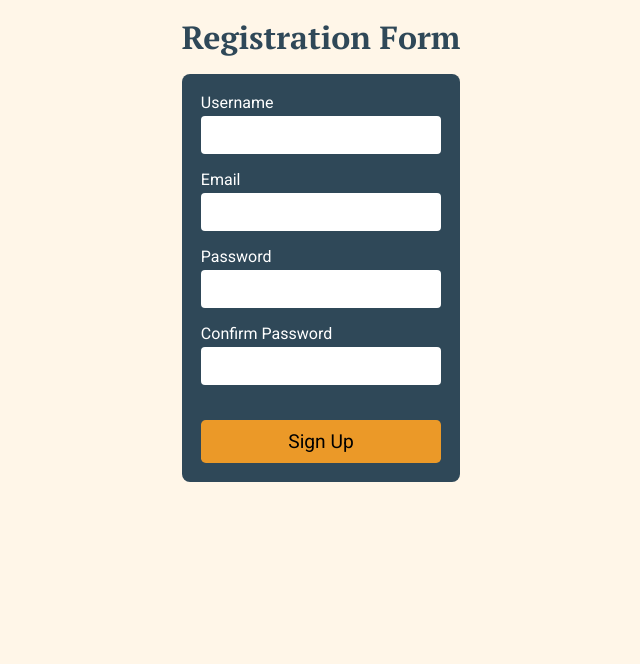
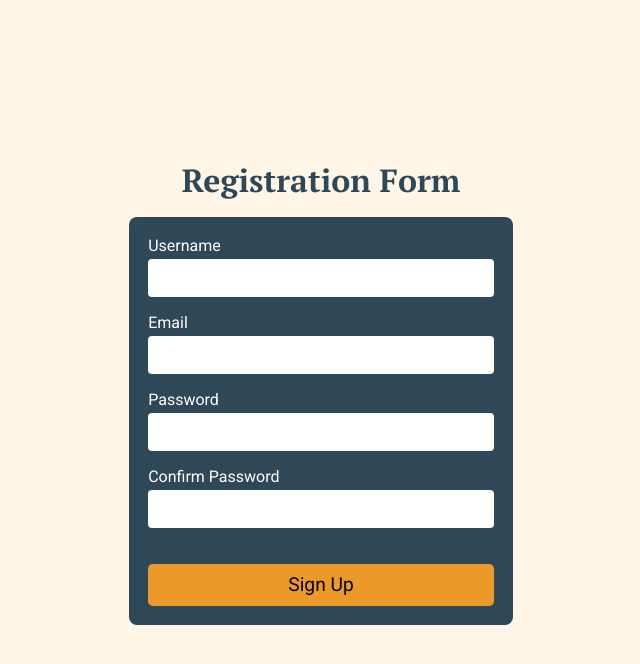
Before and after one commit to TBM85/demo-registration-form, a React (Create React App) app: page / in a window 1280 px wide. Shown: the top 664 px of the page, without its empty margins (319-959 px from the left). Built offline with nearby package versions, Linux system fonts and the light colour scheme.

Commit message:
Create a Validate component

```diff
--- a/src/App.scss
+++ b/src/App.scss
@@ -2,6 +2,10 @@
 
 .App {
   text-align: center;
+  display: flex;
+  flex-direction: column;
+  min-height: 100vh;
+  justify-content: center;
 
   h1 {
     color: $third-color;
--- a/src/components/Form/Form.module.scss
+++ b/src/components/Form/Form.module.scss
@@ -1,4 +1,16 @@
 @import "../../index";
+
+@media (max-width: 575px) {
+  .Form {
+    min-width: 90vw;
+  }
+}
+
+@media (min-width: 576px) {
+  .Form {
+    width: 24em;
+  }
+}
 
 .Form {
   background-color: $third-color;
@@ -6,7 +18,6 @@
   text-align: left;
   padding: 1.2em;
   margin: 1em auto;
-  max-width: 24em;
 
   .FormControl {
     display: flex;
--- a/src/index.scss
+++ b/src/index.scss
@@ -25,7 +25,7 @@ html {
 
 body {
   margin: 0;
-  padding: 1em;
+  padding: 0;
   display: flex;
   justify-content: center;
   font-family: -apple-system, BlinkMacSystemFont, 'Segoe UI', 'Roboto', 'Oxygen',
```
Also changed, not shown: src/components/UI/Validate/Validate.js (added, +22 -0 lines), src/components/UI/Validate/Validate.module.scss (added, +22 -0 lines), src/assets/icons/error.svg (added), src/assets/icons/verified.svg (added).
